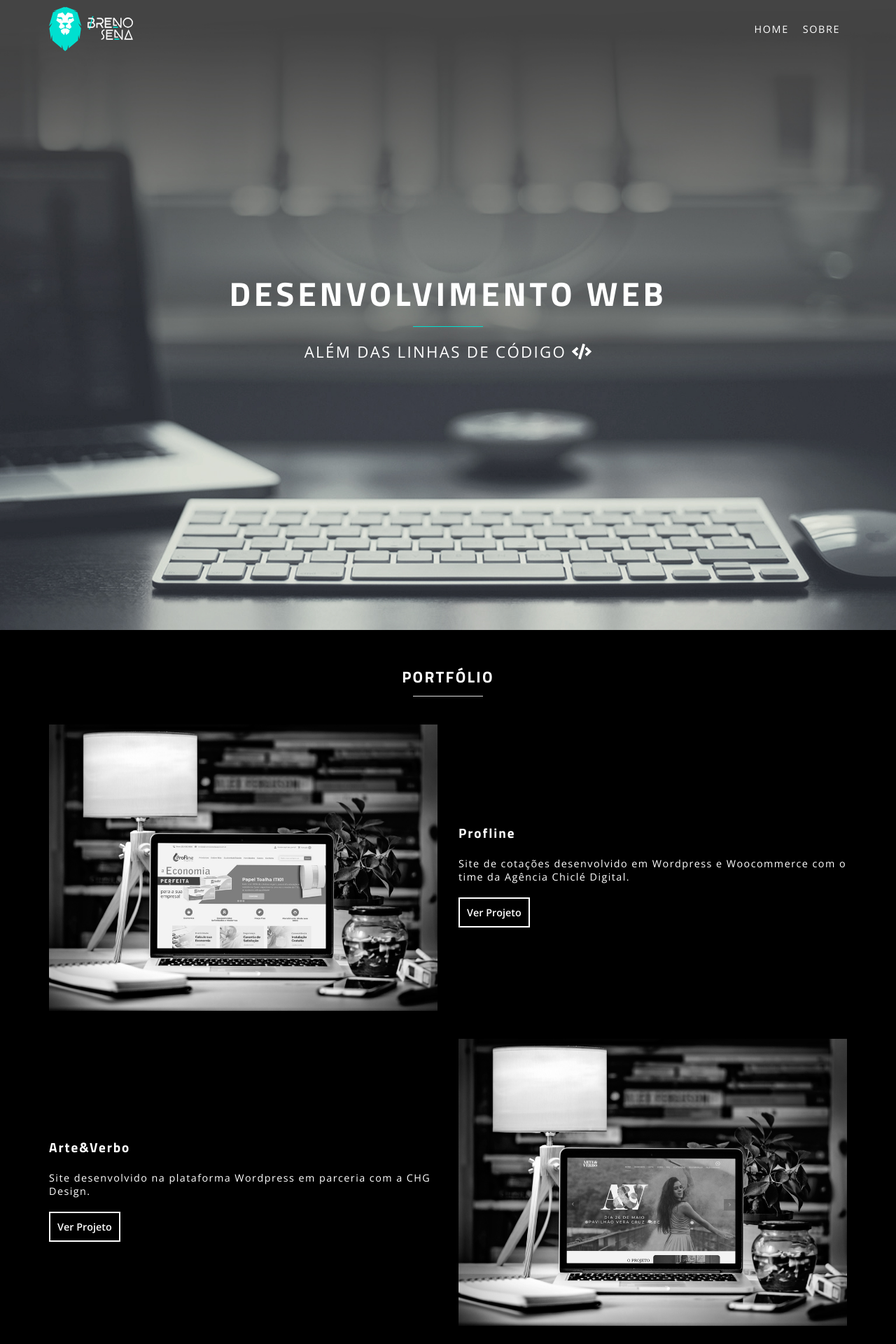
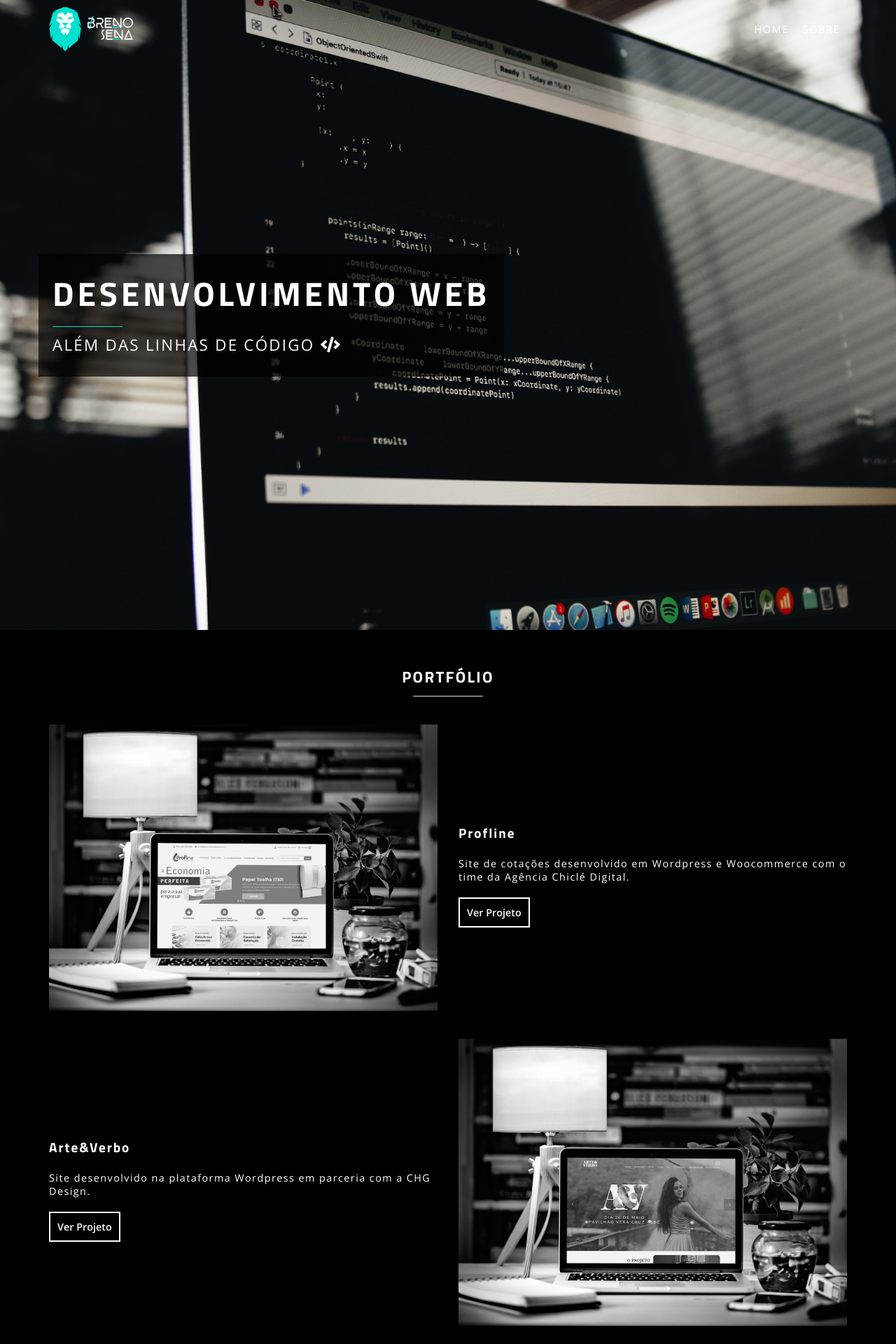
Before and after one commit to brenofsena/brenofsena.github.io, a Jekyll site: the page built from index.html, in a window 1280 px wide. Shown: the top 1920 px of the page at 70% size. Built offline with Jekyll 4.4.1, drawn with Linux system fonts in a browser that asks for light colours; nearby versions of some CDN libraries.

Commit message:
update background hero

```diff
--- a/_sass/_layout.scss
+++ b/_sass/_layout.scss
@@ -57,13 +57,17 @@
 .banner {
   background: url(/assets/img/computer.jpg) fixed no-repeat center;
   background-size: cover;
+  article {
+    background: rgba(0,0,0,.7);
+    padding: 20px;
+    float: left;
     .banner-title {
       color: #fff;
       font-size: 3rem;
-    text-align: center;
+      text-align: left;
       font-weight: 700;
       word-break: break-word;
-    margin: 0 0 20px;
+      margin: 0 0 10px;
       font-family: $secondary-font;
       text-transform: uppercase;
       &:after {
@@ -71,7 +75,7 @@
         width: 100px;
         height: 1px;
         background: #00e0d0;
-      margin: 10px auto;
+        margin: 10px auto 10px 0;
         display: block;
       }
       @media only screen and (max-width: 640px) {
@@ -79,14 +83,16 @@
       }
     }
     .banner-text {
-    text-align: center;
+      text-align: left;
       color: #fff;
       font-size: 1.4em;
       font-weight: 400;
       font-family: $primary-font;
       text-transform: uppercase;
+      margin: 0 0 10px;
       @media only screen and (max-width: 640px) {
         font-size: 1.2rem;
+      }
     }
   }
 }
```
Also changed, not shown: assets/img/computer.jpg. Lines whose indentation alone changed are shown as unchanged.
